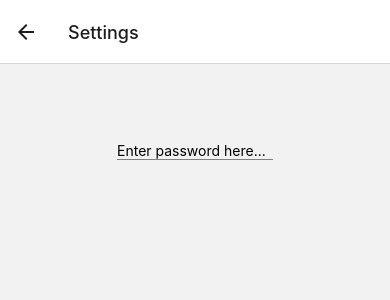
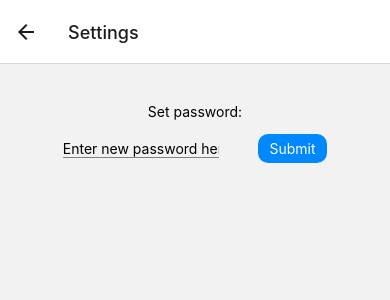
Before and after one commit to dillydally414/HaikuApp, a React Native app: screen /Settings in a window 390 px wide. Shown: the top 300 px of the page. Built offline with nearby package versions, Linux system fonts and the light colour scheme.

Commit message:
password protection

```diff
--- a/src/pages/Settings.tsx
+++ b/src/pages/Settings.tsx
@@ -1,8 +1,9 @@
 import { NativeStackScreenProps } from "@react-navigation/native-stack";
-import React, { ReactElement, useState } from "react";
-import { Alert, Text, TextInput } from "react-native";
+import React, { ReactElement, useEffect, useState } from "react";
+import { Alert, ScrollView, Text, TextInput, TouchableOpacity, View } from "react-native";
 import { RootStackParamList } from "../types";
 import styled from "styled-components/native";
+import AsyncStorage from '@react-native-async-storage/async-storage';
 
 const Password = styled(TextInput)`
   align-self: center;
@@ -12,6 +13,37 @@ const Password = styled(TextInput)`
   width: 40%;
 `;
 
+const SettingsLabel = styled(Text)`
+  align-self: center;
+  margin-top: 10%;
+`;
+
+const PasswordRow = styled(View)`
+  flex-direction: row;
+  justify-content: center;
+`;
+
+const NewPassword = styled(Password)`
+  align-self: center;
+  border-bottom-width: 1px;
+  border-bottom-color: gray;
+  margin: 5% 0;
+  width: 40%;
+`;
+
+const SubmitNewPassword = styled(TouchableOpacity)`
+  align-self: center;
+  background-color: #0088FF;
+  border-radius: 10px;
+  margin-left: 10%;
+  padding: 1.5% 3%;
+`;
+
+const SubmitText = styled(Text)`
+  align-self: center;
+  color: white;
+`;
+
 const Settings = ({
   navigation,
 }: {
@@ -19,7 +51,8 @@ const Settings = ({
 }): ReactElement => {
   const [signedIn, setSignedIn] = useState(false);
   const [password, setPassword] = useState('');
-  const secretPassword = 'pass';
+  const [newPassword, setNewPassword] = useState('');
+  const [secretPassword, setSecretPassword] = useState('');
 
   const handleSignInAttempt = () => {
     if (password === secretPassword) {
@@ -30,6 +63,20 @@ const Settings = ({
     }
   }
 
+  const changePassword = (password: string) => {
+    AsyncStorage.setItem('password', password);
+    Alert.alert('Password changed successfully', `New password: '${password}'`);
+    setNewPassword('');
+  }
+
+  useEffect(() => {
+    const getOldPass = async () => {
+      const pass = await AsyncStorage.getItem('password');
+      pass ? setSecretPassword(pass) : handleSignInAttempt();
+    }
+    getOldPass();
+  }, []);
+
   return !signedIn ? (
     <Password
       placeholder="Enter password here..."
@@ -39,9 +86,26 @@ const Settings = ({
       returnKeyType="go"
     />
   ) : (
-    <Text>
-      You got access to the settings page! Congrats!
-    </Text>
+    <ScrollView>
+      <SettingsLabel>
+        Set password:
+      </SettingsLabel>
+      <PasswordRow>
+        <NewPassword
+          placeholder="Enter new password here..."
+          onChangeText={(text) => setNewPassword(text)}
+          value={newPassword}
+          returnKeyType="done"
+        />
+        <SubmitNewPassword
+          onPress={() => changePassword(newPassword)}
+        >
+          <SubmitText>
+            Submit
+          </SubmitText>
+        </SubmitNewPassword>
+      </PasswordRow>
+    </ScrollView>
   );
 };
 
```
